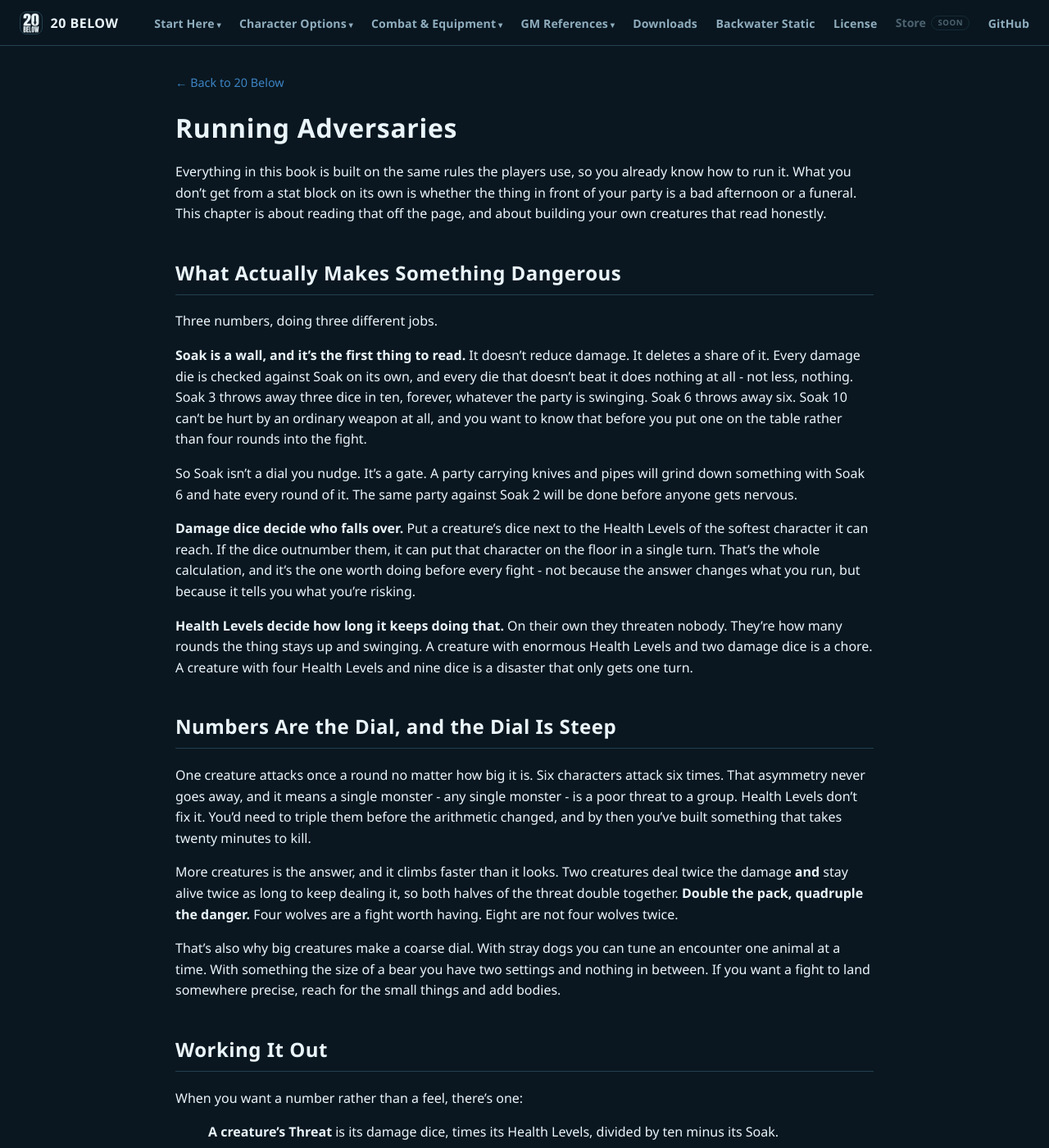
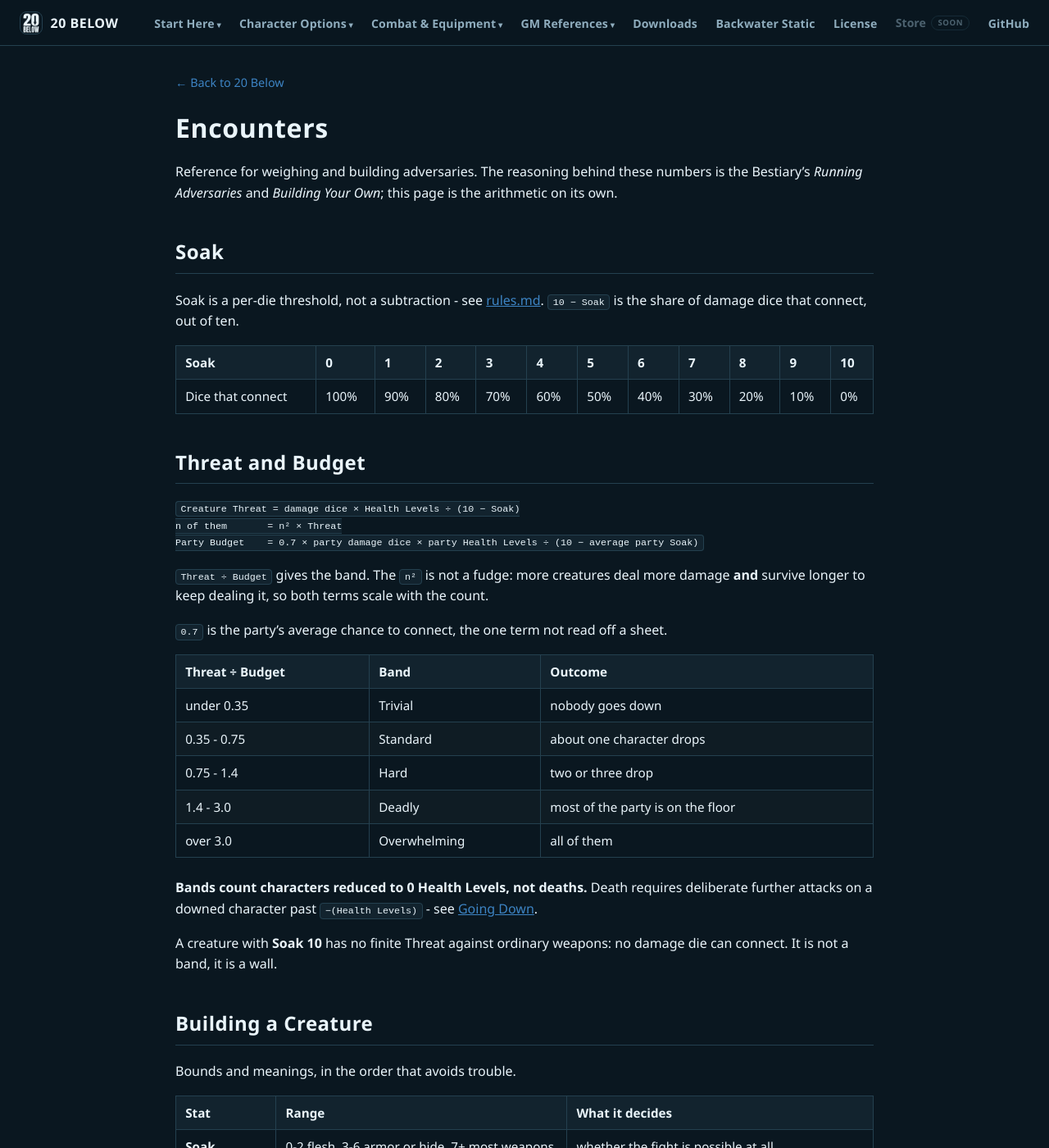
Before and after one commit to feralucce/20_Below, a Jekyll site: the page built from rules/encounters.md, in a window 1280 px wide and 1400 px high. Shown: the whole window at 82% size. Built offline with Jekyll 4.4.1, drawn with Linux system fonts in a browser that asks for light colours; our own code applies the rules of GitHub Pages for plain Markdown files; some of the changed text lies outside the part shown.

Commit message:
Adversary prose to the manuscript, arithmetic to the rules file
The Draft folder holds two books now - Player's Guide and Bestiary - and
chapter_uuid matched a title fragment against every BinderItem in the
file, returning whichever came first. The moment the Bestiary has its own
"Chapter 01", the Player's Guide build would have compiled the wrong one:
no error, plausible word counts, wrong book. Lookups now name their book
and two matches is an error rather than a coin toss. Simulated the
collision to check the guard fires; it does, naming both candidates and
the folder each sits under.

rules/encounters.md was 1311 words of teaching prose sitting in the folder
the apps serve. The prose belongs in Scrivener with the rest of the
writing, so it is now two documents under Bestiary - Running Adversaries
and Building Your Own - and the markdown is 609 words of pure reference:
the Soak connect-rate table, the Threat and Budget formulas, the band
thresholds, a stat-bounds table for building a creature, and the variant
templates cross-checked against adversary-index.md rather than retyped.

The new documents use bold-led paragraphs where the draft had tables.
Manuscript tables come back through restore_tables from rules/*.md and
that is not wired for a second book; the bands read better as prose
anyway, in the same shape the Conditions section already uses.

Both documents were read back through to_chunks to confirm they parse -
heading levels, bold runs and curly apostrophes all survive - and the
Player's Guide build is byte-identical.

Co-Authored-By: Claude Opus 5 <noreply@anthropic.com>

````diff
--- a/rules/encounters.md
+++ b/rules/encounters.md
@@ -1,67 +1,65 @@
-# Running Adversaries
+# Encounters
 
-Everything in this book is built on the same rules the players use, so you already know how to run it. What you don't get from a stat block on its own is whether the thing in front of your party is a bad afternoon or a funeral. This chapter is about reading that off the page, and about building your own creatures that read honestly.
+Reference for weighing and building adversaries. The reasoning behind these numbers is the Bestiary's *Running Adversaries* and *Building Your Own*; this page is the arithmetic on its own.
 
-## What Actually Makes Something Dangerous
+## Soak
 
-Three numbers, doing three different jobs.
+Soak is a per-die threshold, not a subtraction - see [rules.md](rules.md#physical-attacks---weapon-damage--per-die-resolution). `10 − Soak` is the share of damage dice that connect, out of ten.
 
-**Soak is a wall, and it's the first thing to read.** It doesn't reduce damage. It deletes a share of it. Every damage die is checked against Soak on its own, and every die that doesn't beat it does nothing at all - not less, nothing. Soak 3 throws away three dice in ten, forever, whatever the party is swinging. Soak 6 throws away six. Soak 10 can't be hurt by an ordinary weapon at all, and you want to know that before you put one on the table rather than four rounds into the fight.
+| Soak | 0 | 1 | 2 | 3 | 4 | 5 | 6 | 7 | 8 | 9 | 10 |
+|---|---|---|---|---|---|---|---|---|---|---|---|
+| Dice that connect | 100% | 90% | 80% | 70% | 60% | 50% | 40% | 30% | 20% | 10% | 0% |
 
-So Soak isn't a dial you nudge. It's a gate. A party carrying knives and pipes will grind down something with Soak 6 and hate every round of it. The same party against Soak 2 will be done before anyone gets nervous.
+## Threat and Budget
 
-**Damage dice decide who falls over.** Put a creature's dice next to the Health Levels of the softest character it can reach. If the dice outnumber them, it can put that character on the floor in a single turn. That's the whole calculation, and it's the one worth doing before every fight - not because the answer changes what you run, but because it tells you what you're risking.
+```
+Creature Threat = damage dice × Health Levels ÷ (10 − Soak)
+n of them       = n² × Threat
+Party Budget    = 0.7 × party damage dice × party Health Levels ÷ (10 − average party Soak)
+```
 
-**Health Levels decide how long it keeps doing that.** On their own they threaten nobody. They're how many rounds the thing stays up and swinging. A creature with enormous Health Levels and two damage dice is a chore. A creature with four Health Levels and nine dice is a disaster that only gets one turn.
+`Threat ÷ Budget` gives the band. The `n²` is not a fudge: more creatures deal more damage **and** survive longer to keep dealing it, so both terms scale with the count.
 
-## Numbers Are the Dial, and the Dial Is Steep
+`0.7` is the party's average chance to connect, the one term not read off a sheet.
 
-One creature attacks once a round no matter how big it is. Six characters attack six times. That asymmetry never goes away, and it means a single monster - any single monster - is a poor threat to a group. Health Levels don't fix it. You'd need to triple them before the arithmetic changed, and by then you've built something that takes twenty minutes to kill.
+| Threat ÷ Budget | Band | Outcome |
+|---|---|---|
+| under 0.35 | Trivial | nobody goes down |
+| 0.35 - 0.75 | Standard | about one character drops |
+| 0.75 - 1.4 | Hard | two or three drop |
+| 1.4 - 3.0 | Deadly | most of the party is on the floor |
+| over 3.0 | Overwhelming | all of them |
 
-More creatures is the answer, and it climbs faster than it looks. Two creatures deal twice the damage **and** stay alive twice as long to keep dealing it, so both halves of the threat double together. **Double the pack, quadruple the danger.** Four wolves are a fight worth having. Eight are not four wolves twice.
+**Bands count characters reduced to 0 Health Levels, not deaths.** Death requires deliberate further attacks on a downed character past `−(Health Levels)` - see [Going Down](rules.md#health-levels).
 
-That's also why big creatures make a coarse dial. With stray dogs you can tune an encounter one animal at a time. With something the size of a bear you have two settings and nothing in between. If you want a fight to land somewhere precise, reach for the small things and add bodies.
+A creature with **Soak 10** has no finite Threat against ordinary weapons: no damage die can connect. It is not a band, it is a wall.
 
-## Working It Out
+## Building a Creature
 
-When you want a number rather than a feel, there's one:
+Bounds and meanings, in the order that avoids trouble.
 
-> **A creature's Threat** is its damage dice, times its Health Levels, divided by ten minus its Soak.
->
-> **A pack of them** is that, times the number of creatures, times the number again.
->
-> **Your party's Budget** is 0.7, times their combined damage dice, times their combined Health Levels, divided by ten minus their average Soak.
+| Stat | Range | What it decides |
+|---|---|---|
+| **Soak** | 0-2 flesh, 3-6 armor or hide, 7+ most weapons fail | whether the fight is possible at all |
+| **Damage dice** | compare to the lowest party Health Levels | whether it drops a character in one turn |
+| **Health Levels** | 5 short, 10 a few rounds, 15 a set piece | how long the fight runs |
+| **Defense** | `0` nearly impossible to reach, `10` trivial | reach only - follows size and speed, never toughness |
+| **Attack** | 1-10, predators 6-7, clumsy 2-3 | how reliably it connects |
 
-Threat over Budget is what the fight costs you.
+**Caps.** Attack, Soak and natural weapon Damage never exceed 10; Defense never exceeds 10. Health Levels have no cap.
 
-| | |
-|---|---|
-| **under 0.35** | nobody goes down |
-| **0.35 to 0.75** | about one character drops |
-| **0.75 to 1.4** | two or three drop |
-| **1.4 to 3.0** | most of the party is on the floor |
-| **over 3.0** | all of them |
+**Traits** are written in terms of existing rules - Advantage, Disadvantage, Ki, Range Bands, conditions - never a new subsystem.
 
-Work your party's Budget out once and write it inside the cover. It only changes when they do.
+Check any new creature by computing its Threat and comparing it against a creature already in the index.
 
-**These bands count bodies on the floor, not funerals.** Going down is what a fight does to you; dying is a separate thing that has to be done deliberately, by something standing over you afterward with the time to finish. See [Going Down](rules.md#health-levels). A party can lose every member of a fight and walk away from it, and that's the game working, not the numbers failing.
+## Variant Templates
 
-# Building Your Own
+Applied to a creature's own printed base stats, never to another variant. Full rules and the pre-built examples are in [adversary-index.md](adversary-index.md#beast-variants-dire--giant--mutated).
 
-The fastest way to build a creature is to find the animal in this book that's closest to the size and shape of what you want, copy its numbers, and change what actually needs changing. Most of what you invent is a bear with a different skin.
+| | Soak | Attack | Defense | Health Levels | Movement | Damage |
+|---|---|---|---|---|---|---|
+| **Dire** | +1 | +1 | +1 | +3 | +2m | +2 |
+| **Giant** | +2 | +1 | +2 | +6 | +3m | +5 |
+| **Mutated** | +1 | +1 | +0 | +2 | +0 | unchanged, plus one Mutation Trait |
 
-If you'd rather build from nothing, the order below keeps you out of trouble.
-
-**Start with Soak, and be careful with it.** This is the number that decides whether the fight is possible, not just how hard. Under 3 is flesh - the party will hurt it whenever they connect. 4 to 6 is armor, hide, or something that isn't quite meat, and it will slow a fight down noticeably. Above 6, think hard: you're building something most weapons genuinely can't handle, and unless the party has a way through it - a Gift, Ki to spend, the right tool found earlier in the story - you've written a wall, not an opponent. Reserve 8 and above for things the story says you run away from.
-
-**Then damage dice, against the people it will meet.** Look at the party's Health Levels, take the lowest, and decide whether this thing should be able to drop that character in one turn. If yes, give it that many dice or more. If no, keep it under. Nothing else about the creature communicates as clearly to the table as that one choice does.
-
-**Then Health Levels, which are pacing.** Five is a fight that's over as it starts. Ten is a few rounds. Fifteen is a set piece, and above that you're asking the table to keep rolling at something that has stopped surprising them. Big numbers here don't make a creature frightening. They make it long.
-
-**Then Defense, which is reach and nothing else.** Low means hard to lay hands on, high means easy. It follows size and speed, not toughness - a hawk on the wing is hard to reach, a moose standing in a road is not. Don't reach for it to make something tougher; that's what Soak and Health Levels are for, and using Defense for it produces creatures that are absurd to fight.
-
-**Then Attack**, which is just how reliably it connects, on the same 1-10 scale everything else uses. A predator that hunts for a living sits at 6 or 7. Something clumsy sits at 2 or 3.
-
-**Then check it against something you know.** Work out its Threat and hold it next to an animal from the index. If your invention lands near a wolverine, it's a wolverine with a different face, and you now know how many to use. If it lands ten times higher than anything in the book, that isn't automatically wrong - but it should be because you meant it, and the party should get a scene's warning before they meet it.
-
-**Last, give it one thing the numbers don't cover.** Every entry in this book has a Trait, and it's usually the part players remember - the pack that gets Advantage once it flanks you, the spray you can't wash off, the thing that speeds up as it takes damage. Write it in terms of rules that already exist. Advantage, Disadvantage, Ki, Range Bands, a condition. A Trait that needs a new subsystem is a Trait that stops the table to explain itself.
+**Movement floor.** A creature whose printed Movement Rate is 5m or less does not get faster under any template.
--- a/tools/scriv2web.py
+++ b/tools/scriv2web.py
@@ -23,7 +23,7 @@ ROOT = os.path.dirname(HERE)
 OUT = os.path.join(ROOT, "webbook")
 
 sys.path.insert(0, HERE)
-from scriv2brew import chapter_uuid, to_chunks   # noqa: E402
+from scriv2brew import BOOK, chapter_uuid, to_chunks   # noqa: E402
 
 # (binder fragment, url slug, nav section, page title)
 #
@@ -421,7 +421,7 @@ def main():
     hollow = []
 
     for i, (frag, slug, section, title, _blurb) in enumerate(CHAPTERS):
-        uuid, binder_title = chapter_uuid(frag)
+        uuid, binder_title = chapter_uuid(frag, within=BOOK)
         chunks = to_chunks(uuid)
         chunks = restore_tables(chunks, tables_for.get(slug, []))
         chunks = wrap_entries(chunks)
````
Also changed, not shown: tools/scriv2brew.py (+47 -7 lines).
